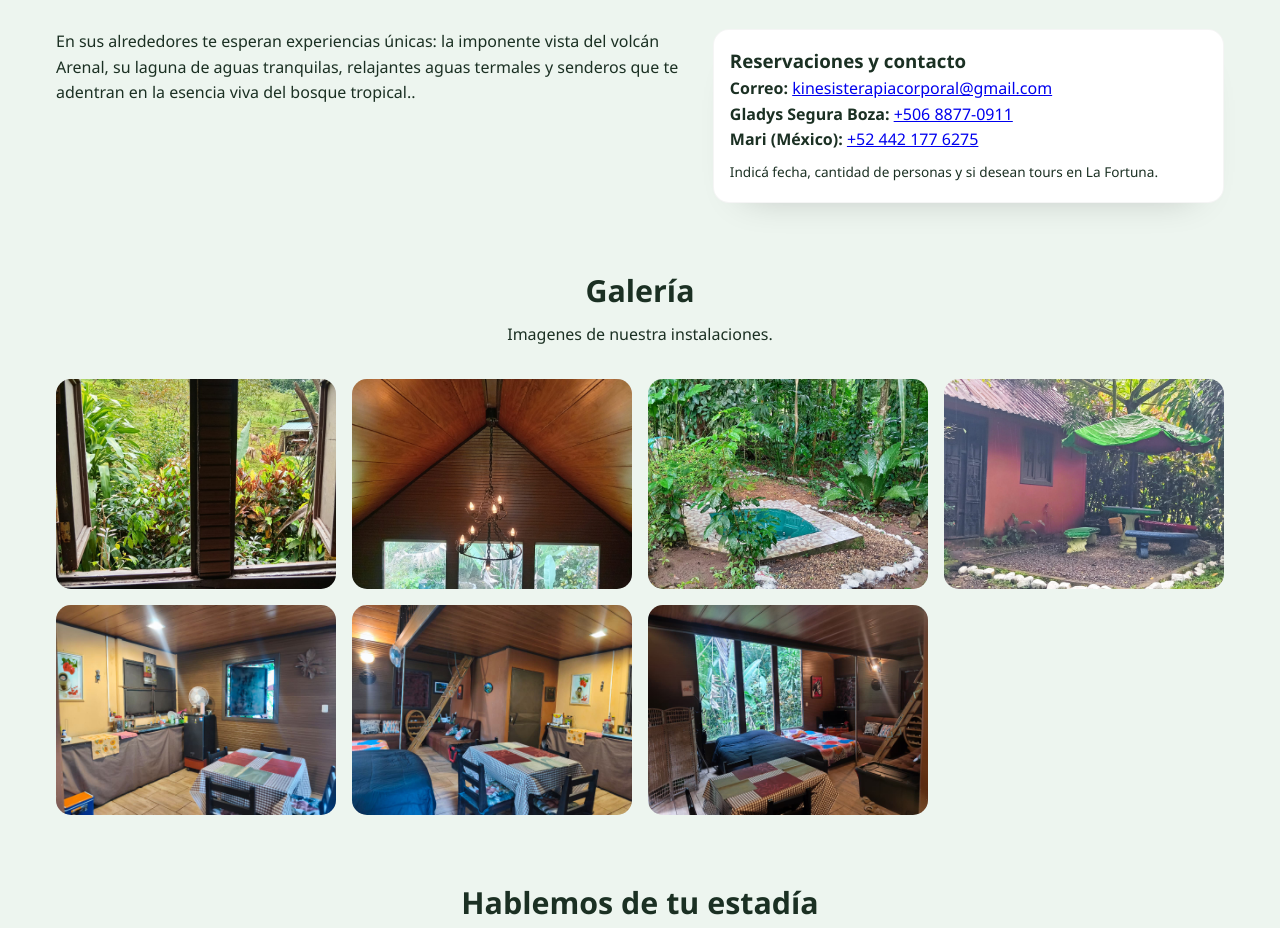
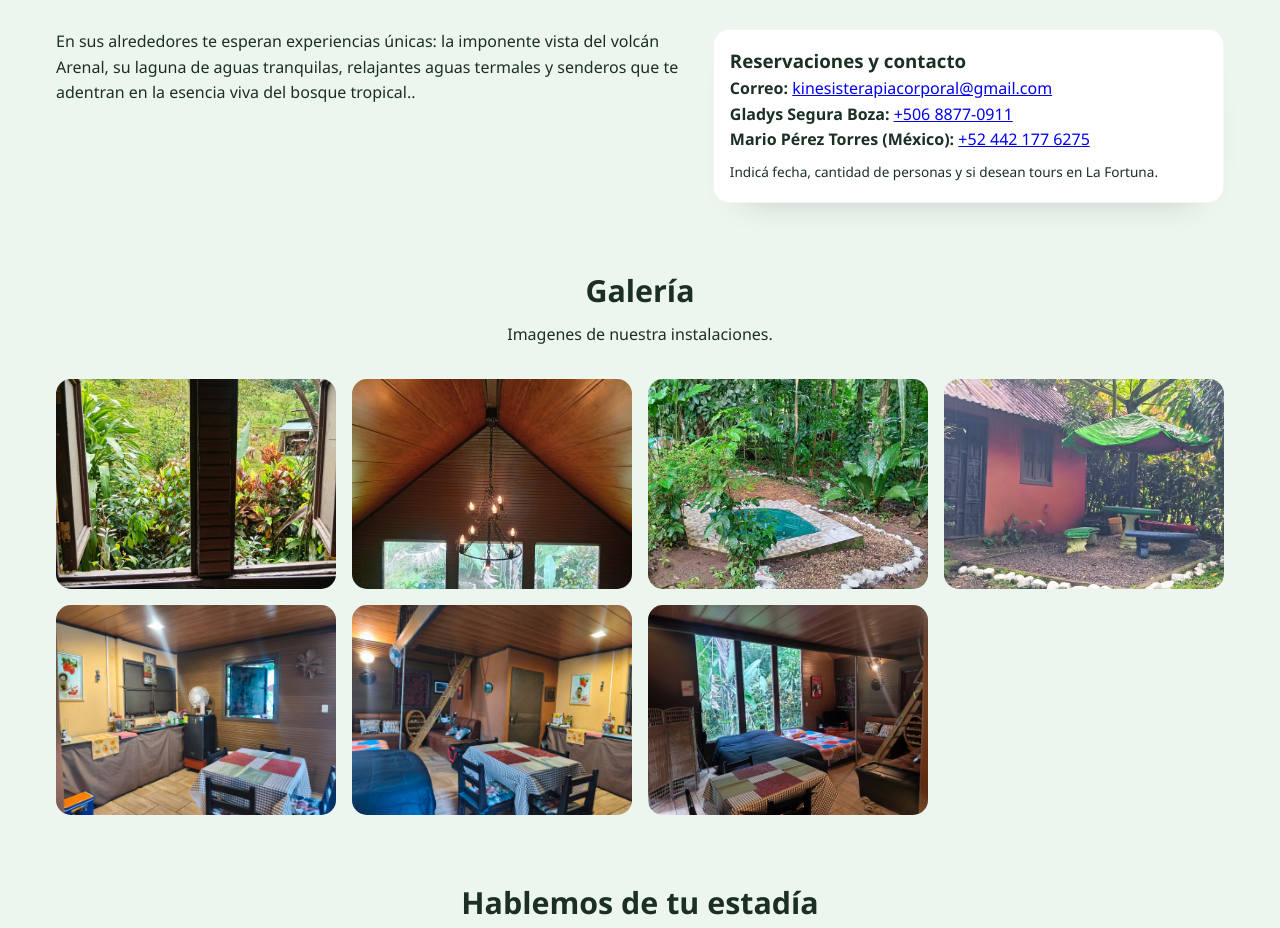
Before and after one commit to mendeczw/mia-isa-bella, a plain HTML site: page index.html in a window 1280 px wide. Shown: the part 989-1917 px from the top of the page. Drawn offline with Linux system fonts and the light colour scheme.

Commit message:
Restore index.html with original content
Cambios

```diff
--- a/index.html
+++ b/index.html
@@ -351,7 +351,7 @@
           <h3>Reservaciones y contacto</h3>
           <p><strong>Correo:</strong> <a href="mailto:kinesisterapiacorporal@gmail.com">kinesisterapiacorporal@gmail.com</a></p>
           <p><strong>Gladys Segura Boza:</strong> <a href="tel:+50688770911">+506 8877-0911</a></p>
-          <p><strong>Mari (México):</strong> <a href="tel:+524421776275">+52 442 177 6275</a></p>
+          <p><strong>Mario Pérez Torres (México):</strong> <a href="tel:+524421776275">+52 442 177 6275</a></p>
           <p style="margin-top:.5rem;font-size:.85rem;">
             Indicá fecha, cantidad de personas y si desean tours en La Fortuna.
           </p>
```
